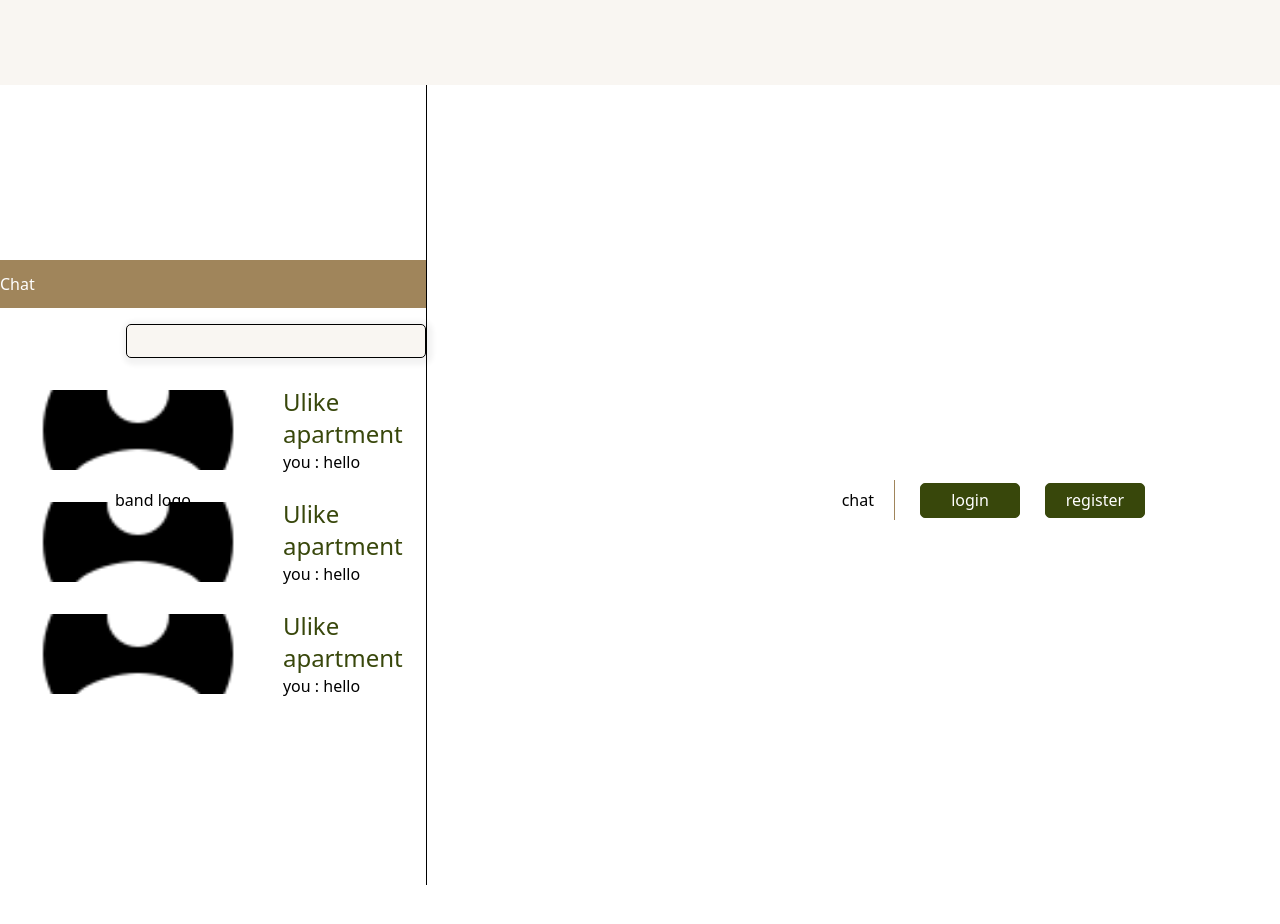
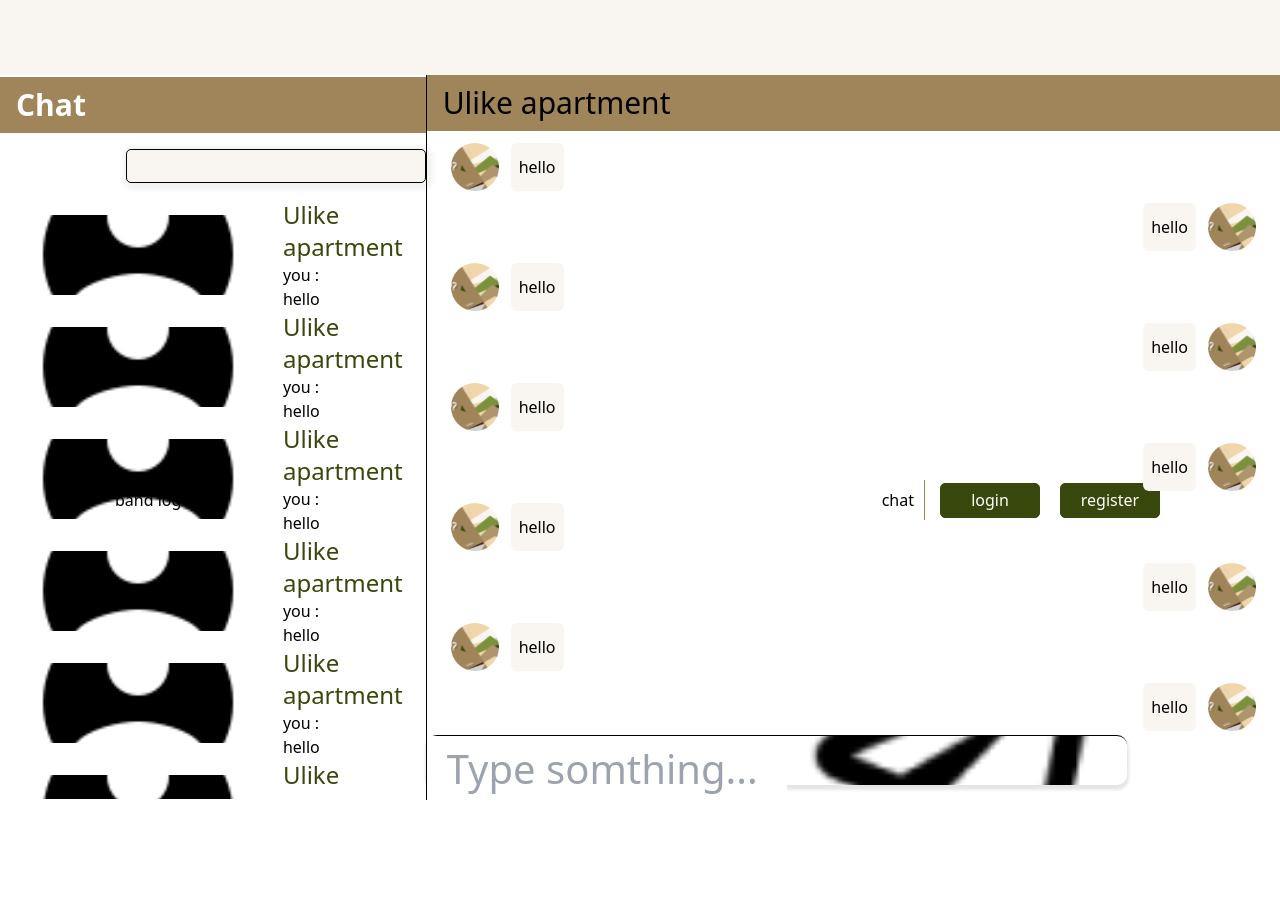
Before and after one commit to krit9354/hornaidee, a React (Create React App) app: page /chat in a window 1280 px wide. Shown: the top 924 px of the page. Built offline with nearby package versions, Linux system fonts and the light colour scheme.

Commit message:
edit_chat

```diff
--- a/src/App.js
+++ b/src/App.js
@@ -20,6 +20,7 @@ function useQuery() {
 
 function Main() {
     const [dormlist, setdormlist] = useState([]);
+    const [ searchFilter , setsearchFilter] = useState('')
     let checkStatus={
         price:{
             "3000-4000":false,
@@ -48,7 +49,9 @@ function Main() {
     },[location]);
 
 
-    const dormCard = dormlist.map((dorm,index) => {
+    const dormCard = dormlist.filter((dorm) =>{
+        return dorm.dorm_name.includes(searchFilter);
+    }).map((dorm,index) => {
         return <Card key={index} dorm={dorm}></Card>
     })
 
@@ -75,10 +78,14 @@ function Main() {
     return(
         <div className="Main">
             <Navbar/>
-            <img src="/img/banner (1).svg" alt="banner" className="banner"/>
+            <img src="/img/banner (1).svg"  className="banner mb-4"/>
             <div className="container">
                 <div className="search">
-                    <input type="text"/>
+                    <input
+                        type="text"
+                        value={searchFilter}
+                        onChange={(event) => setsearchFilter(event.target.value)}
+                    />
                     <Bt1>search</Bt1>
                 </div>
                 <div className="content">
--- a/src/App.scoped.css
+++ b/src/App.scoped.css
@@ -1,5 +1,4 @@
 *{
-    margin: 0;
     padding: 0;
     box-sizing: border-box;
     align-content: center;
--- a/src/components/bt1.js
+++ b/src/components/bt1.js
@@ -1,9 +1,8 @@
 import "./bt1.scoped.css"
 function Bt1(props){
-    let {children, Width, classname} = props
-    console.log("width = ",Width)
+    let {children, Width, classname,onChange} = props
     return(
-        <button style={{width:Width??'100px'}} className={classname}>{children}</button>
+        <button onChange={onChange} style={{width:Width??'100px'}} className={classname}>{children}</button>
     )
 }
 export default Bt1;
--- a/src/components/bt2.js
+++ b/src/components/bt2.js
@@ -1,7 +1,6 @@
 import "./bt2.scoped.css"
 function Bt2(props){
     let {children, Width ,classname} = props
-    console.log("width = ",Width)
     return(
         <button style={{width:Width??'100px'}} className={classname}>{children}</button>
     )
--- /dev/null
+++ b/src/components/meesageOwn.js
@@ -0,0 +1,13 @@
+import "./message.scoped.css"
+
+function MessageOwn (props){
+    const {children} = props
+  return (
+    <div className="message flex m-3 flex-row-reverse">
+        <img src="\img\banner.svg" className=" w-12 h-12 object-cover rounded-full mx-3"/>
+        <p className="bg-cream p-2 rounded-md break-words block">{children}</p>
+    </div>
+  )
+}
+
+export default MessageOwn
--- /dev/null
+++ b/src/components/message.js
@@ -0,0 +1,13 @@
+import "./message.scoped.css"
+
+function Message (props){
+    const {children} = props
+  return (
+    <div className="message flex m-3 ">
+        <img src="\img\banner.svg" className=" w-12 h-12 object-cover rounded-full mx-3"/>
+        <p className="bg-cream p-2 rounded-md break-words block">{children}</p>
+    </div>
+  )
+}
+
+export default Message
--- /dev/null
+++ b/src/components/message.scoped.css
@@ -0,0 +1,3 @@
+p{
+    max-width: 50%;
+}
--- a/src/components/nav.js
+++ b/src/components/nav.js
@@ -2,19 +2,20 @@
 import "./nav.scoped.css"
 import Bt1 from "./bt1";
 import Bt2 from "./bt2";
+import { Link } from "react-router-dom";
 function Navbar(){
     return(
-        <div className="nav w-full">
+        <div className="nav w-full bg-cream">
             <div className="container h-full items-center m-auto flex ">
                 <div className="left_nav items-center">
-                    <h1>band logo</h1>
+                    <Link to="/"><h1>band logo</h1></Link>
 
                 </div>
                 <div className="right_nav items-center">
-                    <p>chat</p>
+                    <Link to="chat"><p>chat</p></Link>
                     <div className="line"></div>
-                    <Bt1>login</Bt1>
-                    <Bt2>register</Bt2>
+                    <Link to="login"><Bt1>login</Bt1></Link>
+                    <Link to="register"><Bt2>register</Bt2></Link>
                 </div>
             </div>
         </div>
--- a/src/components/nav.scoped.css
+++ b/src/components/nav.scoped.css
@@ -1,6 +1,5 @@
 .nav{
-    height: 85px;
-    background-color: rgba(249, 246, 242, 1);
+    height: 75px;
 }
 .container{
     width: 1050px;
@@ -22,6 +21,6 @@
     background-color: rgba(160, 133, 91, 1);
 }
 
-.right_nav *{
-    margin-right: 20px;
+.right_nav *:not(:last-child){
+    margin-right: 10px;
 }
--- a/src/pages/chat.js
+++ b/src/pages/chat.js
@@ -1,25 +1,48 @@
+
+import MessageOwn from "../components/meesageOwn";
+import Message from "../components/message";
 import Navbar from "../components/nav";
 import PersonCard from "../components/person_card";
+import "./chat.scoped.css"
 function Chat(){
     return(
-        <div className="h-screen">
+        <div className="h-screen box-border">
             <Navbar></Navbar>
-            <div className="flex h-full">
+            <div className="flex h">
                 <div className="left w-1/3 h-full border-black border-solid border-r">
-                    <div className="head text-white bg-brown h-12 flex items-center">Chat</div>
+                    <div className="head text-white bg-brown h-14 flex items-center p-4 font-bold text-3xl">Chat</div>
                     <div className="search m-auto justify-center flex my-4">
                         <input className="border-black border-solid border rounded-xl w-5/6 h-8 p-4" type="text" />
                     </div>
-                    <div className="people">
+                    <div className="people overflow-scroll">
+                        <PersonCard></PersonCard>
+                        <PersonCard></PersonCard>
+                        <PersonCard></PersonCard>
                         <PersonCard></PersonCard>
                         <PersonCard></PersonCard>
                         <PersonCard></PersonCard>
                     </div>
                 </div>
-                <div className="right">
-                    <div className="name"></div>
-                    <div className="chat"></div>
-                    <div className="text_box"></div>
+                <div className="chat w-2/3 ">
+                    <div className="name text-black font-normal bg-brown h-14 flex items-center p-4 text-3xl">Ulike apartment</div>
+                    <div className="chat overflow-scroll">
+                        <Message>hello</Message>
+                        <MessageOwn>hello</MessageOwn>
+                        <Message>hello</Message>
+                        <MessageOwn>hello</MessageOwn>
+                        <Message>hello</Message>
+                        <MessageOwn>hello</MessageOwn>
+                        <Message>hello</Message>
+                        <MessageOwn>hello</MessageOwn>
+                        <Message>hello</Message>
+                        <MessageOwn>hello</MessageOwn>
+                        <Message>hello</Message>
+                        <MessageOwn>hello</MessageOwn>
+                    </div>
+                    <div className="input flex border-black border-solid border-t h-16">
+                        <input className="h-16 p-5 w-full" type="text" placeholder="Type somthing..." />
+                        <img src="\img\Telegram App.png"/>
+                    </div>
                 </div>
             </div>
 
--- /dev/null
+++ b/src/pages/chat.scoped.css
@@ -0,0 +1,12 @@
+
+.h{
+    height: calc(100vh - 75px);
+}
+
+.chat{
+    height: calc(100vh - 196px);
+}
+
+.people{
+    height: calc(100vh - 200px)
+}
--- a/tailwind.config.js
+++ b/tailwind.config.js
@@ -5,7 +5,8 @@ module.exports = {
     extend: {
       colors: {
         "brown":"rgba(160, 133, 91, 1)",
-        "old_green":"rgba(56, 71, 11, 1)"
+        "old_green":"rgba(56, 71, 11, 1)",
+        "cream": "rgba(249, 246, 242, 1)"
       }
     },
   },
```
Also changed, not shown: public/img/Telegram App.png (added).
